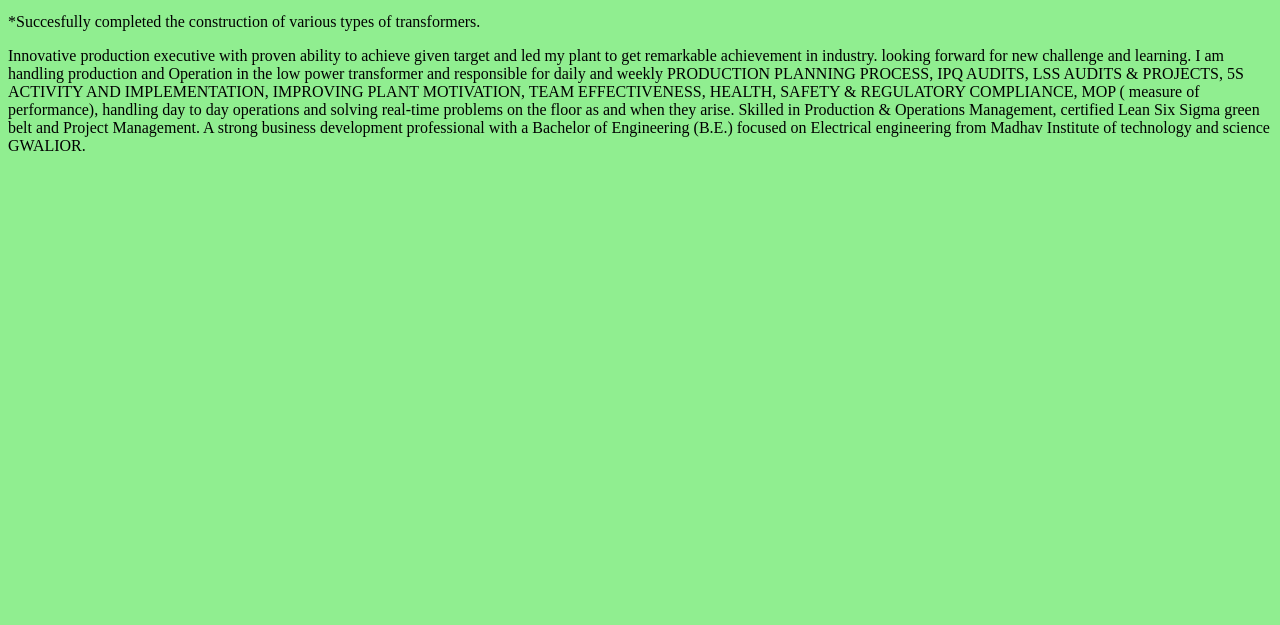
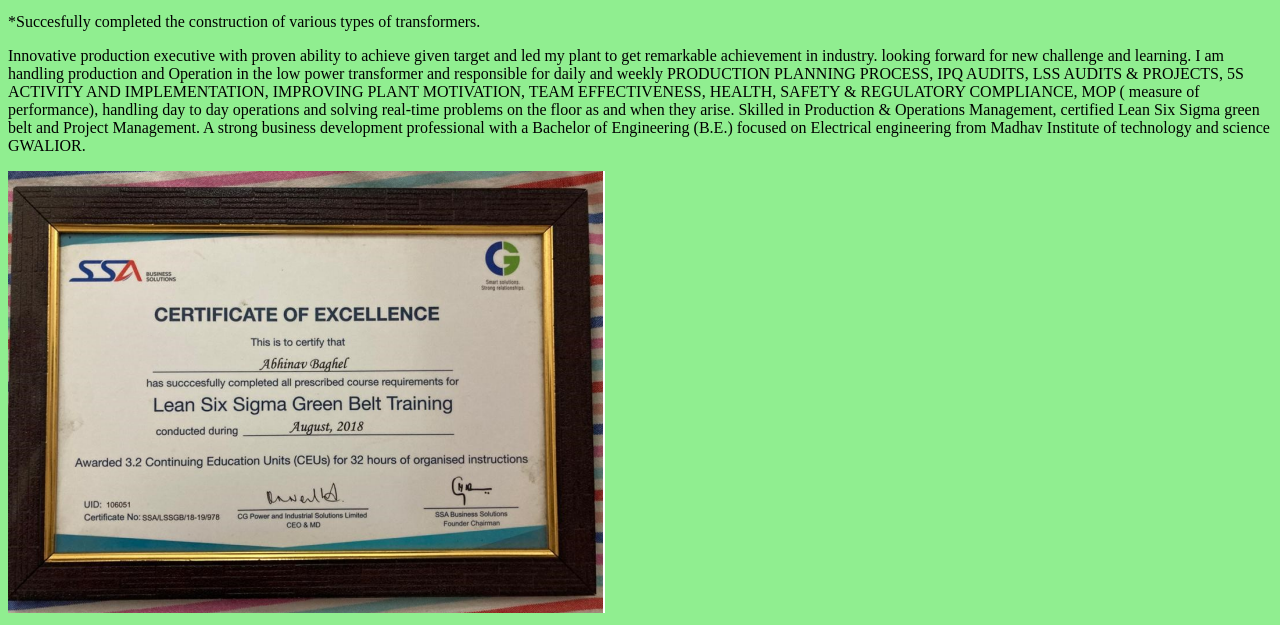
Before and after one commit to AbhineetBaghel/Portfolio, a plain HTML site: page aboutme.html in a window 1280 px wide. Shown: the part 273-898 px from the top of the page. Before the commit the page ends 800 px from the top, so only its background shows below. Drawn offline with Linux system fonts and the light colour scheme.

Commit message:
--updated aboutme

```diff
--- a/aboutme.html
+++ b/aboutme.html
@@ -37,6 +37,9 @@
 
         Skilled in Production & Operations Management, certified Lean Six Sigma green belt and Project Management. A strong business development professional with a Bachelor of Engineering (B.E.) focused on Electrical engineering from Madhav Institute of technology and science GWALIOR.</p>
  </div>
+ <div id="pic">
+    <img src="./certificate.png" alt="certificate">
+ </div>
 </body>
 
 </html>
--- a/style.css
+++ b/style.css
@@ -210,3 +210,8 @@ body {
     text-shadow: 1px 1px yellow;
     padding-left: 5px;
 }
+
+#pic{
+    width: 200px;
+    height: 200px;
+}
```
Also changed, not shown: certificate.png (added).
